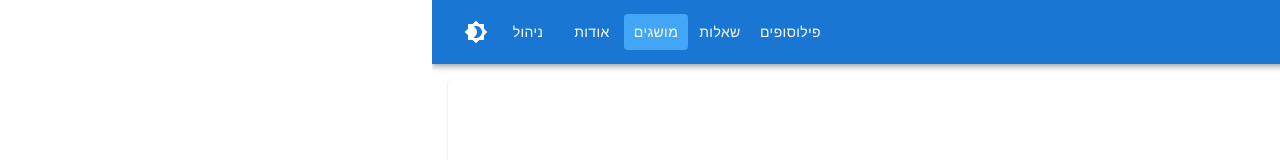
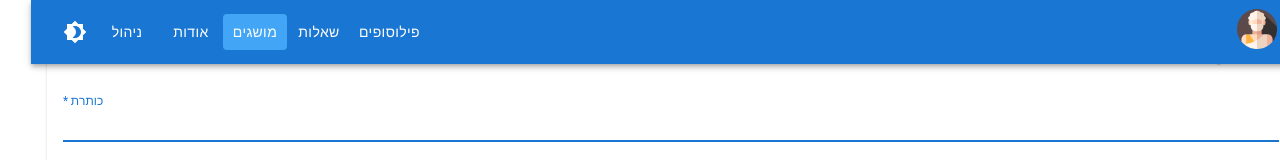
Before and after one commit to yodem/philosophyIntro, a React (Vite) app in the folder frontend/: page /terms/new in a window 1280 px wide. Shown: the top 160 px of the page. Built offline with nearby package versions, Linux system fonts and the light colour scheme; no server answers.

Commit message:
feat: add image support to EntityDisplay and GenericForm, enhance ResourceCard and ResourceGrid layout

```diff
--- a/frontend/src/components/EntityDisplay.tsx
+++ b/frontend/src/components/EntityDisplay.tsx
@@ -13,9 +13,10 @@
         getLabel: (item: BasicEntity) => string;
         getLink: (item: BasicEntity) => { to: string; params: { id: string } };
     }>;
+    imageUrl?: string;
 }
 
-export function EntityDisplay({ title, content, relations = [], metadata = [] }: EntityDisplayProps) {
+export function EntityDisplay({ title, content, relations = [], metadata = [], imageUrl }: EntityDisplayProps) {
     const { t } = useTranslation();
     console.log(relations);
 
@@ -24,6 +25,14 @@
         <Box key={title} p={2}>
             <Card>
                 <CardContent>
+                    {imageUrl && (
+                        <Box
+                            component="img"
+                            src={imageUrl}
+                            alt={title}
+                            sx={{ aspectRatio: "3/4", width: "150", mb: 2 }}
+                        />
+                    )}
                     <Typography variant="h4" gutterBottom>{title}</Typography>
 
                     {metadata.length > 0 && (
--- a/frontend/src/components/Forms/GenericForm.tsx
+++ b/frontend/src/components/Forms/GenericForm.tsx
@@ -40,8 +40,9 @@
 
     console.log(watch());
 
+    const { title, content } = watch();
 
-    const { title, content } = watch();
+    const imageUrl = defaultValues?.images?.banner800x600 || defaultValues?.images?.faceImages?.face500x500;
 
     if (!isEditable) {
         return (
@@ -58,6 +59,7 @@
                         params: { id: item.id.toString() }
                     })
                 })).filter(r => r.items.length > 0)}
+                imageUrl={imageUrl}
             />
         );
     }
--- a/frontend/src/components/NavBar.tsx
+++ b/frontend/src/components/NavBar.tsx
@@ -1,19 +1,24 @@
 import { RouterButton } from "@/components/routerComponents/RouterButton";
-import { AppBar, Toolbar, Typography, IconButton } from "@mui/material";
+import { AppBar, Toolbar, IconButton, Box } from "@mui/material";
 import { useTheme } from '../contexts/ThemeContext';
 import Brightness4Icon from '@mui/icons-material/Brightness4';
 import Brightness7Icon from '@mui/icons-material/Brightness7';
-import { LABELS } from '@/constants';
-
+import { useNavigate } from "@tanstack/react-router";
+import philosopherIcon from "@/assets/philosopher.png";
 const NavBar = () => {
     const { mode, toggleMode } = useTheme();
-
+    const navigate = useNavigate()
     return (
-        <AppBar position="static">
+        <AppBar position="fixed">
             <Toolbar>
-                <Typography variant="h6" component="div" sx={{ flexGrow: 1 }}>
-                    {LABELS.WELCOME}
-                </Typography>
+                <Box sx={{ flexGrow: 1 }}>
+                    <Box
+                        component={"img"}
+                        onClick={() => navigate({ to: "/" })} sx={{ ":hover": { cursor: "pointer" }, height: '40px', marginRight: '10px' }}
+                        src={philosopherIcon}
+                        alt="philosopherIcon"
+                    />
+                </Box>
                 <RouterButton color="inherit" to="/philosophers">פילוסופים</RouterButton>
                 <RouterButton color="inherit" to="/questions">שאלות</RouterButton>
                 <RouterButton color="inherit" to="/terms">מושגים</RouterButton>
--- a/frontend/src/components/RelatedItems.tsx
+++ b/frontend/src/components/RelatedItems.tsx
@@ -1,6 +1,5 @@
 import { Box, Divider, Typography } from '@mui/material';
 import { RouterChip } from './routerComponents/RouterChip';
-import { useTranslation } from 'react-i18next';
 
 interface RelatedItemsProps<T> {
     title: string;
@@ -10,13 +9,12 @@
 }
 
 export function RelatedItems<T>({ title, items, getLabel, getLink }: RelatedItemsProps<T>) {
-    const { t } = useTranslation();
     if (!items || items.length === 0) return null;
 
     return (
         <>
             <Divider sx={{ my: 2 }} />
-            <Typography variant="h6" gutterBottom>{t(title)}</Typography>
+            <Typography variant="h6" gutterBottom>{title}</Typography>
             <Box sx={{ display: 'flex', gap: 1, flexWrap: 'wrap' }}>
                 {items.map(item => (
                     <RouterChip
--- a/frontend/src/components/ResourceCard.tsx
+++ b/frontend/src/components/ResourceCard.tsx
@@ -7,13 +7,17 @@
 }
 
 export default function ResourceCard({ resource, onClick }: ResourceCardProps) {
+    console.log({ resource });
+
+    const image = resource.images?.faceImages?.face250x250 || resource.images?.banner400x300
+
     return (
         <Card onClick={onClick} sx={{ cursor: 'pointer', width: 300, height: 400 }}>
-            {resource.images?.faceImages?.face250x250 && (
+            {image && (
                 <CardMedia
                     component="img"
                     height="250"
-                    image={resource.images.faceImages.face250x250}
+                    image={image}
                     alt={resource.title}
                 />
             )}
--- a/frontend/src/components/ResourceGrid.tsx
+++ b/frontend/src/components/ResourceGrid.tsx
@@ -7,9 +7,9 @@
 
 export default function ResourceGrid({ children }: ResourceGridProps) {
     return (
-        <Grid container spacing={2} padding={2}>
+        <Grid margin={2} container spacing={2} padding={2}>
             {React.Children.map(children, (child) => (
-                <Grid item xs={12} md={6} lg={4}>
+                <Grid item xs={6} md={4} lg={3}>
                     {child}
                 </Grid>
             ))}
--- a/frontend/src/constants.ts
+++ b/frontend/src/constants.ts
@@ -52,7 +52,7 @@
   QUESTIONS: "שאלות",
   TERMS: "מושגים",
   LEARN_MORE: "למד עוד",
-  WELCOME_TO_PHILOSOPHY: "ברוכים הבאים לפילוסופיה",
+  WELCOME_TO_PHILOSOPHY: "ברוכים הבאים",
   ABOUT: "אודות",
   ABOUT_DESCRIPTION: "תיאור אודות",
 } as const;
--- a/frontend/src/routes/philosophers/$id.tsx
+++ b/frontend/src/routes/philosophers/$id.tsx
@@ -93,7 +93,10 @@
       <GenericForm
         isEdit={true}
         isEditable={isEditing}
-        defaultValues={philosopher}
+        defaultValues={{
+          ...philosopher,
+          images: philosopher.images
+        }}
         entityType="Philosopher"
         entityRoute="philosophers"
         relations={[
--- a/frontend/src/routes/terms/$id.tsx
+++ b/frontend/src/routes/terms/$id.tsx
@@ -95,7 +95,10 @@
             <GenericForm
                 isEdit={true}
                 isEditable={isEditing}
-                defaultValues={term}
+                defaultValues={{
+                    ...term,
+                    images: term.images
+                }}
                 entityType="Term"
                 entityRoute="terms"
                 relations={[
```
Also changed, not shown: frontend/src/assets/philosopher.png (added).
